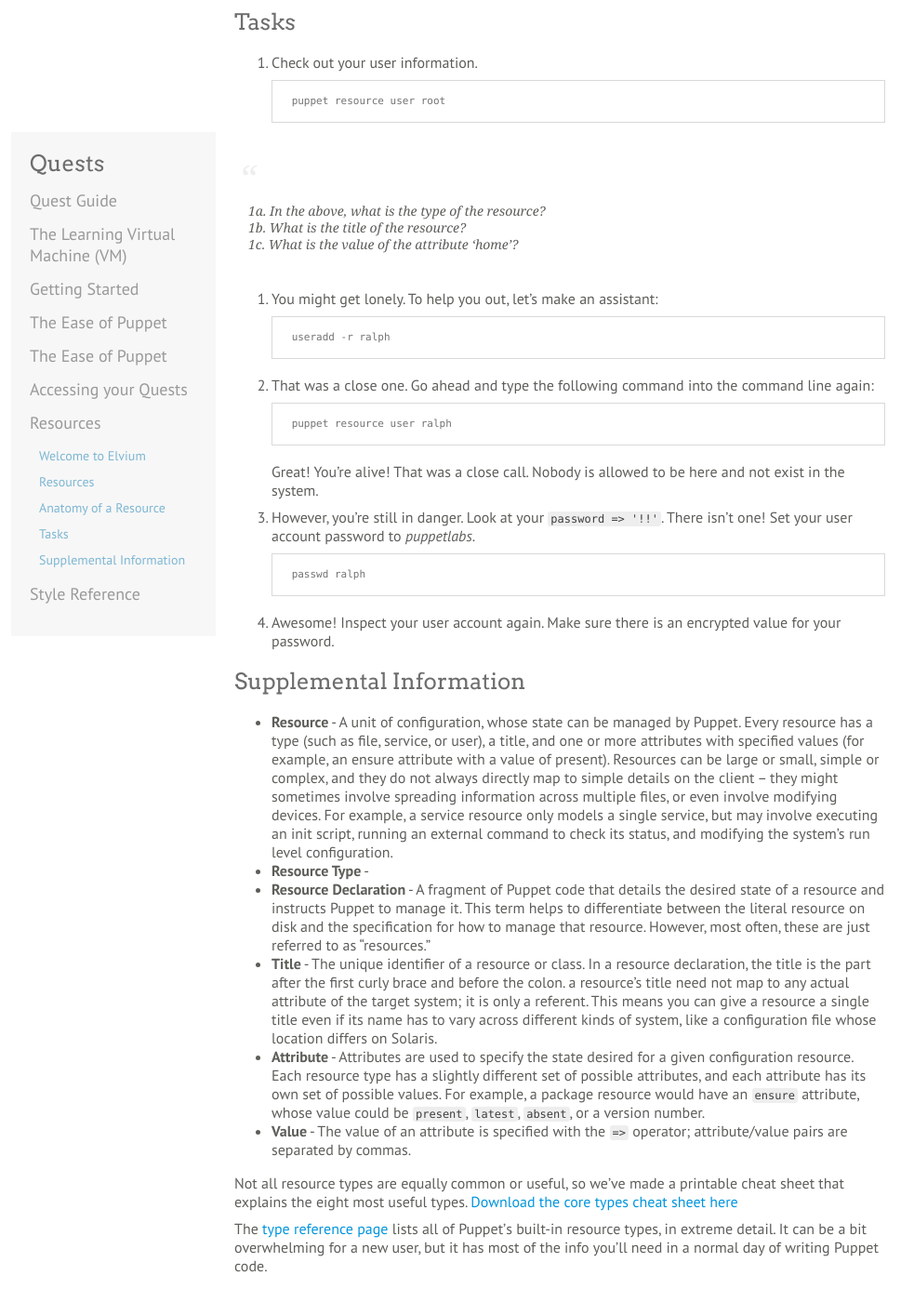
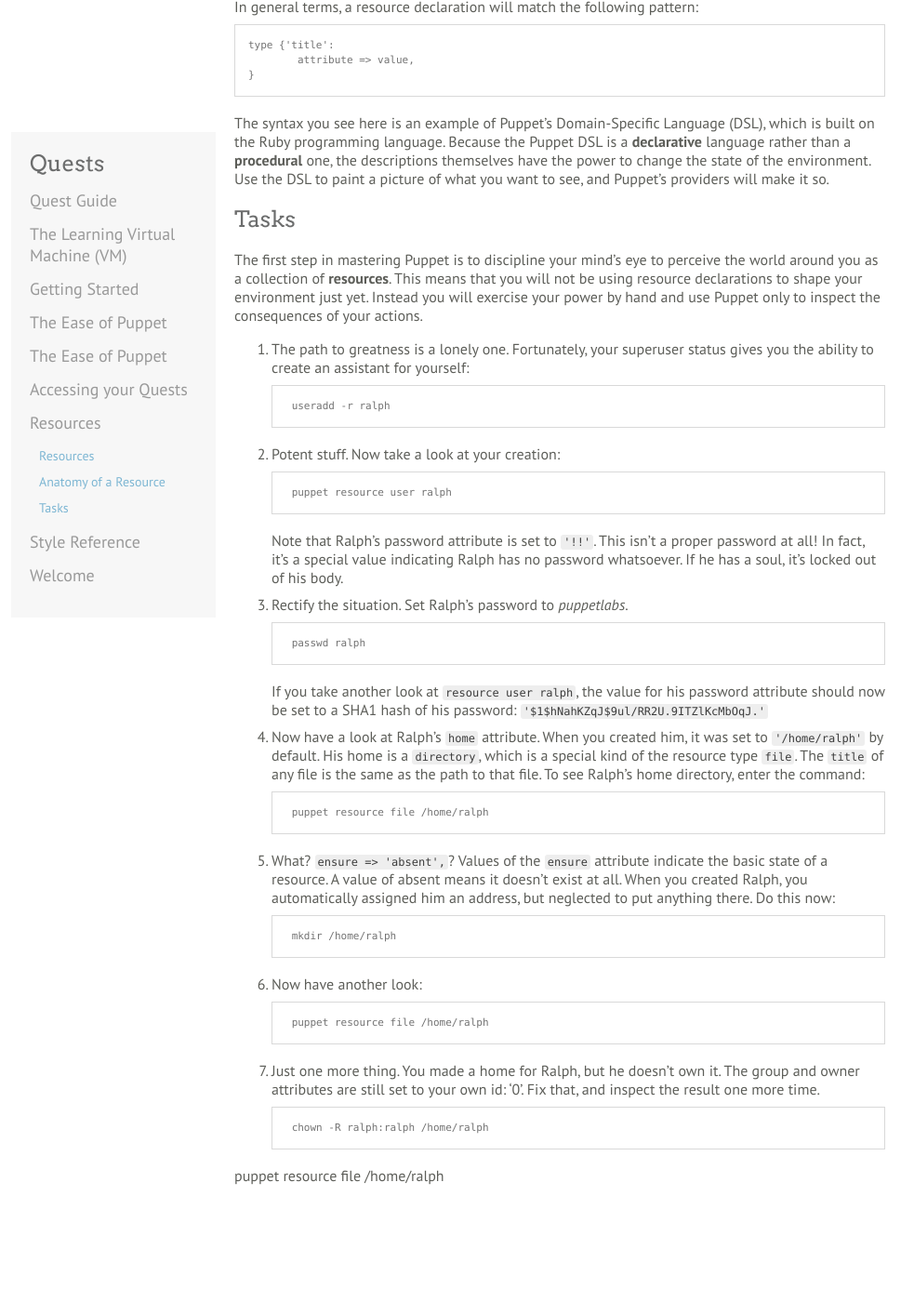
Before and after one commit to puppetlabs-toy-chest/puppet-quest-guide, a Jekyll site: the page built from quests/resources.md, in a window 1280 px wide and 1400 px high, scrolled down 1463 px. Shown: the whole window at 93% size, without its empty margins (158-1141 px from the left). Built offline with Jekyll 4.4.1, drawn with Linux system fonts in a browser that asks for light colours; Markdown is read by kramdown in place of the engine named in the settings; after the commit the page ends 2757 px from its top, so only the background shows below that; some of the changed text lies outside the part shown.

Commit message:
complete first draft of resources quest, initial setup of welcome quest based on content from resources quest

```diff
--- a/quests/resources.md
+++ b/quests/resources.md
@@ -3,93 +3,100 @@
 layout: default
 ---
 
-# Welcome to Elvium: Puppet Resources
+# Puppet Resources
 
 In this quest you will be introduced to the fundamental applications of Puppet resources and using them to inspect the state of your Virtual Machine.
-
-## Welcome to Elvium
-
-> Any sufficiently advanced technology is indistinguishable from magic.
-
-> -Arthur C. Clarke
-
-Welcome to Elvium, user. Have a look around. Walk down a directory path and admire our landscape. Wander the verdant forests of files and hear the clamor of bustling services. But take note: what you see now is only the surface. The real channels of power in Elvium lie deeper, in the very bones of the kingdom, and you must learn of these things. You see, you are not an ordinary user, for you have been born into the Elvium with a user id of '0', the fabled mark of **Root**.
-
-In recognition of this auspicious sign, the venerable council of Sudoers has seen fit to present you with this Quest Guide.
-
-If you choose to follow the path set forth herein, you will learn to channel your abilities by using the art of Puppet. With only a few words, slay nefarious daemons, raise armies of users, orchestrate magnificent services, and, most importantly, weave your power into abiding enchantments to ensure that your will continues to be done in Elvium as you journey out to bring other kingdoms into your dominion.
-
-<!--
-Maybe include a very brief "wow" example here?
--->
 
 ## Resources
 
 The power of a magic word is never as simple as it seems. Any wizard worth his beard has a at least a few arcane tomes lying around the tower. The pages of these books (if you can decode the cryptic runes) tell of the bonds between the syllables of a spell and the elements under its influence. As an aspirant in the mystical arts of Puppet, you must learn of these things in order to type the words of power with confidence and wisdom.
 
-We'll begin with **resources**, the fundamental set of types that Puppet uses to describe an environment.
+We'll begin with **resources**, the basic units that Puppet uses to describe an environment.
 
 ## Anatomy of a Resource
 
-Just as any individual cat or dog is a member of a species (*Felis catus* and *Canus lupis familiaris* to be precise) any instance of a resource is a member of a **resource type**. Though Puppet allows you to describe and manipulate many different resource types, the following are some of the most common:
+Know thyself, user, for you too are a resource. Use the following command to see how you look to Puppet:
 
-* `user` A user account
+	puppet resource user root
+
+The output will look like this:
+
+	user { 'root':
+  		ensure           => 'present',
+  		comment          => 'root',
+  		gid              => '0',
+  		home             => '/root',
+  		password         => '$1$jrm5tnjw$h8JJ9mCZLmJvIxvDLjw1M/',
+  		password_max_age => '99999',
+  		password_min_age => '0',
+  		shell            => '/bin/bash',
+  		uid              => '0',
+	}
+
+This block of code that describes a resource is called a **resource declaration**. It's a little abstract, but a nice portrait, don't you think?
+
+### Resource Type
+Look at the first line of the resource declaration. The word you see before the curly brace is the **resource type**, in this case, `user`. Just as any individual cat or dog is a member of a species (*Felis catus* and *Canus lupis familiaris* to be precise) any instance of a resource must be a member of a **resource type**.
+
+Though Puppet allows you to describe and manipulate a great variety of resource types, the following are some of the most common:
+
+* `user` A user
 * `file` A specific file
-* `directory` A directory of files
 * `package` A software package
 * `service` A running service
 * `cron` A scheduled cron job
 
-Each individual instance of a resource type is configured to match its particular function by a set of **attribute** => **value** pairs.
+### Resource Title
+After the resource type comes a curly brace and a single-quoted `title` of the resource: in your case, 'root'. (Be proud to have such a noble title!) Because the title of a resource is used to identify it, it must be unique. No two resources of the same type can share the same title.
 
+### Attribute Value Pairs
+After the colon, comes a list of **attributes** and their corresponding **values**. Each line consists of an attribute name, a `=>` (hash rocket), a value, and a final comma. For example, `home => '/root',` means that your home is set to the directory `/root`.
 
+### Puppet DSL
 
-The syntax you see here is an example of Puppet's Domain-Specific Language (DSL). Build on the Ruby programming language, this DSL can be used to describe any resource you might encounter in the Elvium environment or elsewhere. Because the Puppet DSL is a **declarative** language rather than a **procedural** one, the descriptions themselves have the power to change the state of the environment. Use the DSL to paint a picture of what you want to see, and Puppet's providers will make it so.
+In general terms, a resource declaration will match the following pattern:
+
+	type {'title':
+    	attribute => value,
+    }
+
+The syntax you see here is an example of Puppet's Domain-Specific Language (DSL), which is built on the Ruby programming language. Because the Puppet DSL is a **declarative** language rather than a **procedural** one, the descriptions themselves have the power to change the state of the environment. Use the DSL to paint a picture of what you want to see, and Puppet's providers will make it so.
 
 ## Tasks
 
-1. Check out your user information.
+The first step in mastering Puppet is to discipline your mind's eye to perceive the world around you as a collection of **resources**. This means that you will not be using resource declarations to shape your environment just yet. Instead you will exercise your power by hand and use Puppet only to inspect the consequences of your actions.
 
-        puppet resource user root
 
->1a. In the above, what is the _type_ of the resource?
-1b. What is the _title_ of the resource?
-1c. What is the _value_ of the _attribute_ 'home'?
-
-<!-- Carthik
-- once the user has entered `puppet resource user root` in the command the display question 6a.
-- once the user has entered the correct response in the command line, display question 6b.
-- once the user has entered the correct response in the command line, display question 6c.
--->
-
-2. You might get lonely. To help you out, let's make an assistant:
+1. The path to greatness is a lonely one. Fortunately, your superuser status gives you the ability to create an assistant for yourself:
 
         useradd -r ralph
 
-3. That was a close one. Go ahead and type the following command into the command line again:
+2. Potent stuff. Now take a look at your creation:
 
         puppet resource user ralph
 
-	Great! You're alive! That was a close call. Nobody is allowed to be here and not exist in the system.
+	Note that Ralph's password attribute is set to `'!!'`. This isn't a proper password at all! In fact, it's a special value indicating Ralph has no password whatsoever. If he has a soul, it's locked out of his body.
 
-4. However, you're still in danger. Look at your `password => '!!'`. There isn't one! Set your user account password to *puppetlabs*.
+3. Rectify the situation. Set Ralph's password to *puppetlabs*.
 
 		passwd ralph
 
-5. Awesome! Inspect your user account again. Make sure there is an encrypted value for your password.
+	If you take another look at `resource user ralph`, the value for his password attribute should now be set to a SHA1 hash of his password: `'$1$hNahKZqJ$9ul/RR2U.9ITZlKcMbOqJ.'`
 
+5. Now have a look at Ralph's `home` attribute. When you created him, it was set to `'/home/ralph'` by default. His home is a `directory`, which is a special kind of the resource type `file`. The `title` of any file is the same as the path to that file. To see Ralph's home directory, enter the command:
 
+		puppet resource file /home/ralph
 
-## Supplemental Information
+6. What? `ensure => 'absent',`? Values of the `ensure` attribute indicate the basic state of a resource. A value of absent means it doesn't exist at all. When you created Ralph, you automatically assigned him an address, but neglected to put anything there. Do this now:
 
-* **Resource** - A unit of configuration, whose state can be managed by Puppet. Every resource has a type (such as file, service, or user), a title, and one or more attributes with specified values (for example, an ensure attribute with a value of present). Resources can be large or small, simple or complex, and they do not always directly map to simple details on the client – they might sometimes involve spreading information across multiple files, or even involve modifying devices. For example, a service resource only models a single service, but may involve executing an init script, running an external command to check its status, and modifying the system’s run level configuration.
-* **Resource Type** -
-* **Resource Declaration** - A fragment of Puppet code that details the desired state of a resource and instructs Puppet to manage it. This term helps to differentiate between the literal resource on disk and the specification for how to manage that resource. However, most often, these are just referred to as “resources.”
-* **Title** - The unique identifier of a resource or class. In a resource declaration, the title is the part after the first curly brace and before the colon. a resource’s title need not map to any actual attribute of the target system; it is only a referent. This means you can give a resource a single title even if its name has to vary across different kinds of system, like a configuration file whose location differs on Solaris.
-* **Attribute** - Attributes are used to specify the state desired for a given configuration resource. Each resource type has a slightly different set of possible attributes, and each attribute has its own set of possible values. For example, a package resource would have an `ensure` attribute, whose value could be `present`, `latest`, `absent`, or a version number.
-* **Value** - The value of an attribute is specified with the `=>` operator; attribute/value pairs are separated by commas.
+		mkdir /home/ralph
 
+7. Now have another look:
 
-Not all resource types are equally common or useful, so weʼve made a printable cheat sheet that explains the eight most useful types. [Download the core types cheat sheet here](http://docs.puppetlabs.com/puppet_core_types_cheatsheet.pdf)
+		puppet resource file /home/ralph
 
-The [type reference page ](http://docs.puppetlabs.com/references/latest/type.html)lists all of Puppetʼs built-in resource types, 	in 	extreme detail. It can be a bit overwhelming for a new user, but 	it 	has most of the info youʼll need in a normal day of writing Puppet code.
+8. Just one more thing. You made a home for Ralph, but he doesn't own it. The group and owner attributes are still set to your own id: '0'. Fix that, and inspect the result one more time.
+
+		chown -R ralph:ralph /home/ralph
+
+ 	 	puppet resource file /home/ralph
--- /dev/null
+++ b/quests/welcome.md
@@ -0,0 +1,35 @@
+---
+title: Welcome
+layout: default
+---
+
+# Welcome to Elvium
+
+In this quest you will be introduced to Elvium, the Learning Virtual Machine environment.
+
+## Welcome to Elvium
+
+> Any sufficiently advanced technology is indistinguishable from magic.
+
+> -Arthur C. Clarke
+
+Welcome to Elvium, user. Have a look around. Walk down a directory path and admire our landscape.
+
+<!--
+We'll need to have a few interesting files and directory structures already in place.
+-->
+
+Wander the verdant forests of files and hear the clamor of bustling services. But take note: what you see now is only the surface. The real channels of power in Elvium lie deeper, in the very bones of the kingdom, and you must learn of these things. You see, you are not an ordinary user, for you have been born into the Elvium with a user id of '0', the fabled mark of the **Superuser**.
+
+In recognition of this auspicious sign, the venerable council of Sudoers has seen fit to present you with this Quest Guide.
+
+If you choose to follow the path set forth herein, you will learn to channel your abilities by using the art of Puppet. With only a few words, slay nefarious daemons, raise armies of users, orchestrate magnificent services, and, most importantly, weave your power into abiding enchantments to ensure that your will continues to be done in Elvium as you journey out to bring other kingdoms into your dominion.
+
+## Tasks
+
+Your arrival has been foretold, user, and we have made the necessary preparations. You need not worry now about the details; you will learn soon enough. You need only speak a few words of power to set the prophesy in motion.
+
+1.
+<!--
+Wow example?
+-->
```
Also changed, not shown: supplemental/resources_supplemental.md (added, +13 -0 lines).
